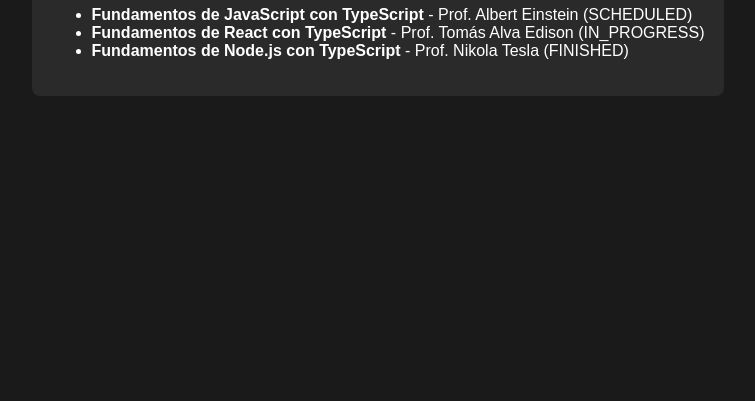
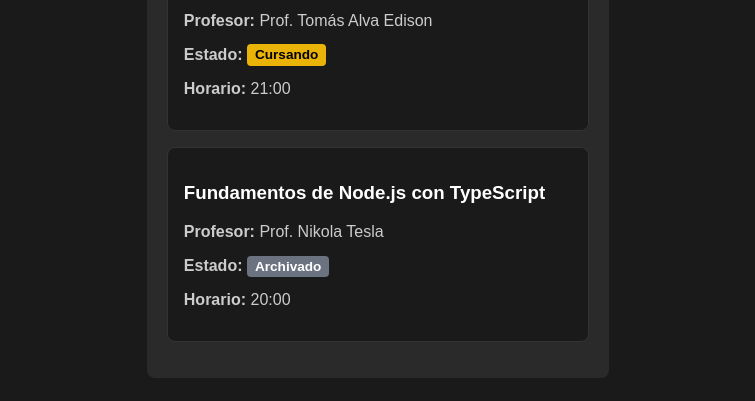
Before and after one commit to regueira2010/campus-virtual-frontend, a website built with Vite: page index.html in a window 1280 px wide. Shown: the part 399-800 px from the top of the page, without its empty margins (262-1017 px from the left). Built offline with nearby package versions, Linux system fonts and the light colour scheme.

Commit message:
feat: actualizar modelo CourseStatus a español y refactorizar componentes

```diff
--- /dev/null
+++ b/src/components/CourseCard.ts
@@ -0,0 +1,20 @@
+import { CourseStatus, type Course } from "../models/Course";
+
+export function generateCourseCardHtml(course: Course): string {
+  const statusClassMap: Record<CourseStatus, string> = {
+    [CourseStatus.AVAILABLE]: "status--available",
+    [CourseStatus.IN_PROGRESS]: "status--in-progress",
+    [CourseStatus.ARCHIVED]: "status--archived",
+  };
+
+  const statusClass = statusClassMap[course.status] || "";
+
+  return `
+    <li class="course-card">
+      <h3>${course.title}</h3>
+      <p><strong>Profesor:</strong> ${course.professor}</p>
+      <p><strong>Estado:</strong> <span class="status ${statusClass}">${course.status}</span></p>
+      ${course.schedule ? `<p><strong>Horario:</strong> ${course.schedule}</p>` : ""}
+    </li>
+  `;
+}
--- a/src/data/courses.data.ts
+++ b/src/data/courses.data.ts
@@ -7,7 +7,7 @@ export const coursesList: Course[] = [
     professor: "Prof. Albert Einstein",
     startDate: new Date("2026-08-01"),
     schedule: "19:00",
-    status: CourseStatus.SCHEDULED,
+    status: CourseStatus.AVAILABLE,
   },
   {
     id: "2",
@@ -23,6 +23,6 @@ export const coursesList: Course[] = [
     professor: "Prof. Nikola Tesla",
     startDate: new Date("2026-10-01"),
     schedule: "20:00",
-    status: CourseStatus.FINISHED,
+    status: CourseStatus.ARCHIVED,
   },
 ];
--- a/src/main.ts
+++ b/src/main.ts
@@ -1,5 +1,6 @@
 import "./style.css";
 import { coursesList } from "./data/courses.data";
+import { generateCourseCardHtml } from "./components/CourseCard";
 
 console.log("Listado de Cursos:", coursesList);
 
@@ -9,16 +10,8 @@ if (appContainer !== null) {
   appContainer.innerHTML = `
     <main class="container">
       <h1>Campus Virtual - Cursos</h1>
-      <ul style="text-align: left;">
-        ${coursesList
-          .map(
-            (course) => `
-          <li>
-            <strong>${course.title}</strong> - ${course.professor} (${course.status})
-          </li>
-        `
-          )
-          .join("")}
+      <ul class="courses-list">
+        ${coursesList.map((course) => generateCourseCardHtml(course)).join("")}
       </ul>
     </main>
   `;
--- a/src/models/Course.ts
+++ b/src/models/Course.ts
@@ -1,7 +1,7 @@
 export const CourseStatus = {
-  SCHEDULED: "SCHEDULED",
-  IN_PROGRESS: "IN_PROGRESS",
-  FINISHED: "FINISHED"
+  AVAILABLE: "Disponible",
+  IN_PROGRESS: "Cursando",
+  ARCHIVED: "Archivado"
 } as const;
 
 export type CourseStatus = typeof CourseStatus[keyof typeof CourseStatus];
--- a/src/style.css
+++ b/src/style.css
@@ -23,3 +23,41 @@ h1 {
 p {
   color: #cccccc;
 }
+
+.courses-list {
+  list-style: none;
+  padding: 0;
+  display: grid;
+  gap: 1rem;
+  grid-template-columns: repeat(auto-fit, minmax(280px, 1fr));
+}
+
+.course-card {
+  border: 1px solid #333;
+  border-radius: 8px;
+  padding: 1rem;
+  background-color: #1a1a1a;
+  text-align: left;
+}
+
+.status {
+  padding: 0.2rem 0.5rem;
+  border-radius: 4px;
+  font-size: 0.85rem;
+  font-weight: bold;
+}
+
+.status--available {
+  background-color: #0284c7;
+  color: #ffffff;
+}
+
+.status--in-progress {
+  background-color: #eab308;
+  color: #000000;
+}
+
+.status--archived {
+  background-color: #6b7280;
+  color: #ffffff;
+}
```
